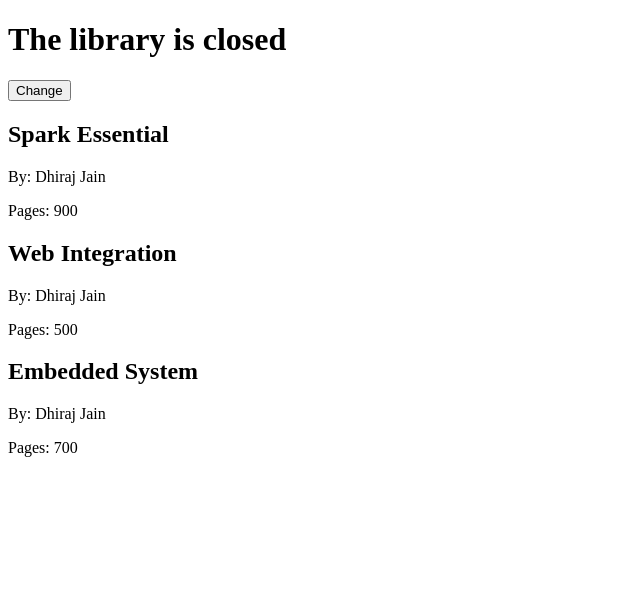
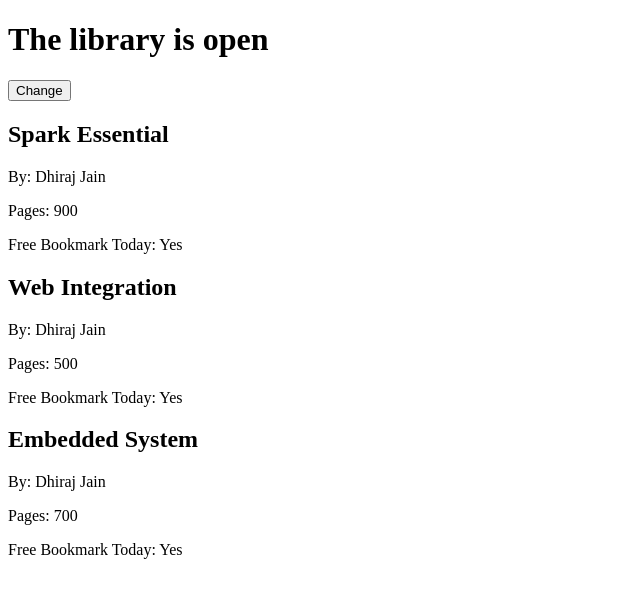
Before and after one commit to dhirajj14/react-first-app, a React (Create React App) app: page / in a window 1280 px wide. Shown: the top 598 px of the page, without its empty margins (0-640 px from the left). Built offline with nearby package versions, Linux system fonts and the light colour scheme.

Commit message:
passing the state as props

```diff
--- a/src/index.js
+++ b/src/index.js
@@ -6,18 +6,22 @@ let bookList = [
   {title:'Web Integration', author: 'Dhiraj Jain', pages:500},
   {title:'Embedded System', author: 'Dhiraj Jain', pages:700}
 ]
-const Book = ({title, author, pages}) => {
+const Book = ({title, author, pages, freeBookmark}) => {
   return(
     <section>
       <h2>{title}</h2>
       <p>By: {author}</p>
       <p>Pages: {pages}</p>
+      <p>Free Bookmark Today: {freeBookmark ? 'Yes' : 'No'}</p>
     </section>
   )
 }
 
 class Library extends React.Component{
-  state = {open : false}
+  state = {
+    open : true,
+    freeBookmark: true
+  }
   toggleOpenClosed = () => {
     this.setState( prevState => ({
       open: !prevState.open
@@ -30,7 +34,13 @@ class Library extends React.Component{
         <h1>The library is {this.state.open ? 'open' : 'closed'}</h1>
         <input type="Button" onClick={this.toggleOpenClosed} value="Change"></input>
         {books.map(
-          (book, i) => <Book key={i} title={book.title} author={book.author} pages={book.pages}/>
+          (book, i) =>
+            <Book
+              key={i}
+              title={book.title}
+              author={book.author}
+              pages={book.pages}
+              freeBookmark={this.state.freeBookmark}/>
         )}
       </div>
     )
```
